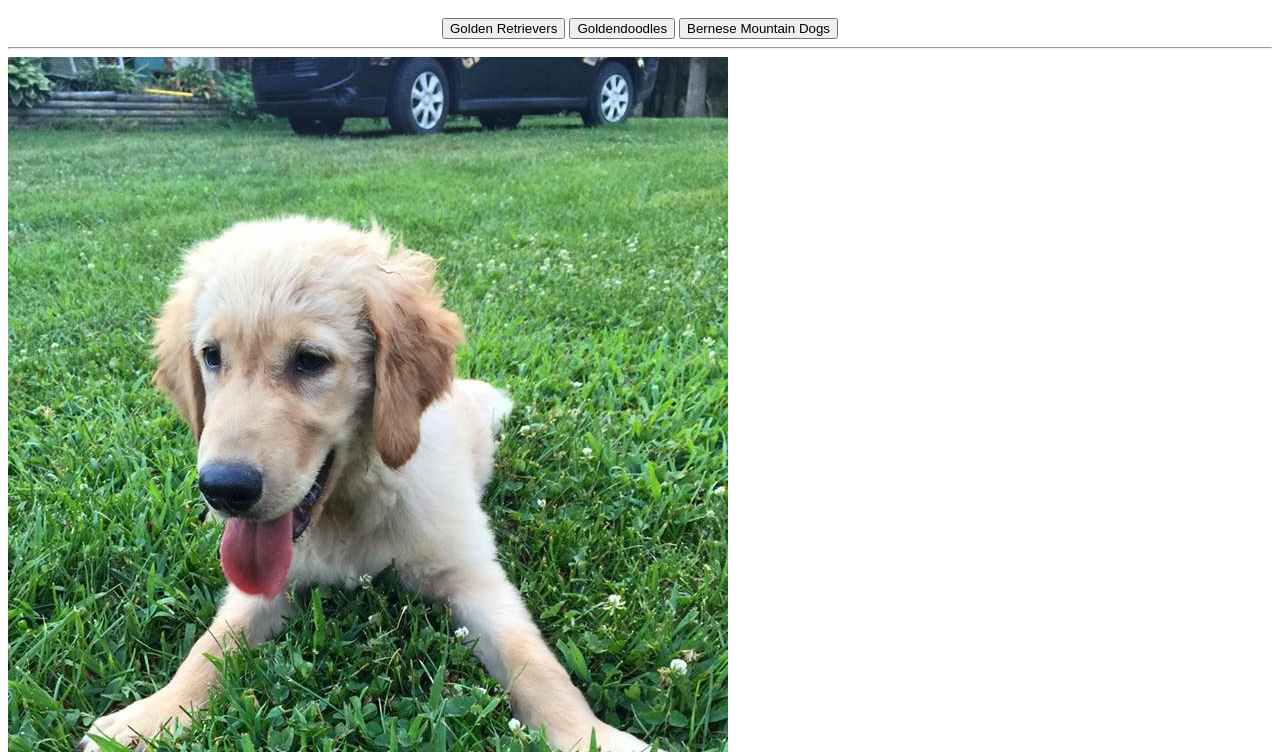
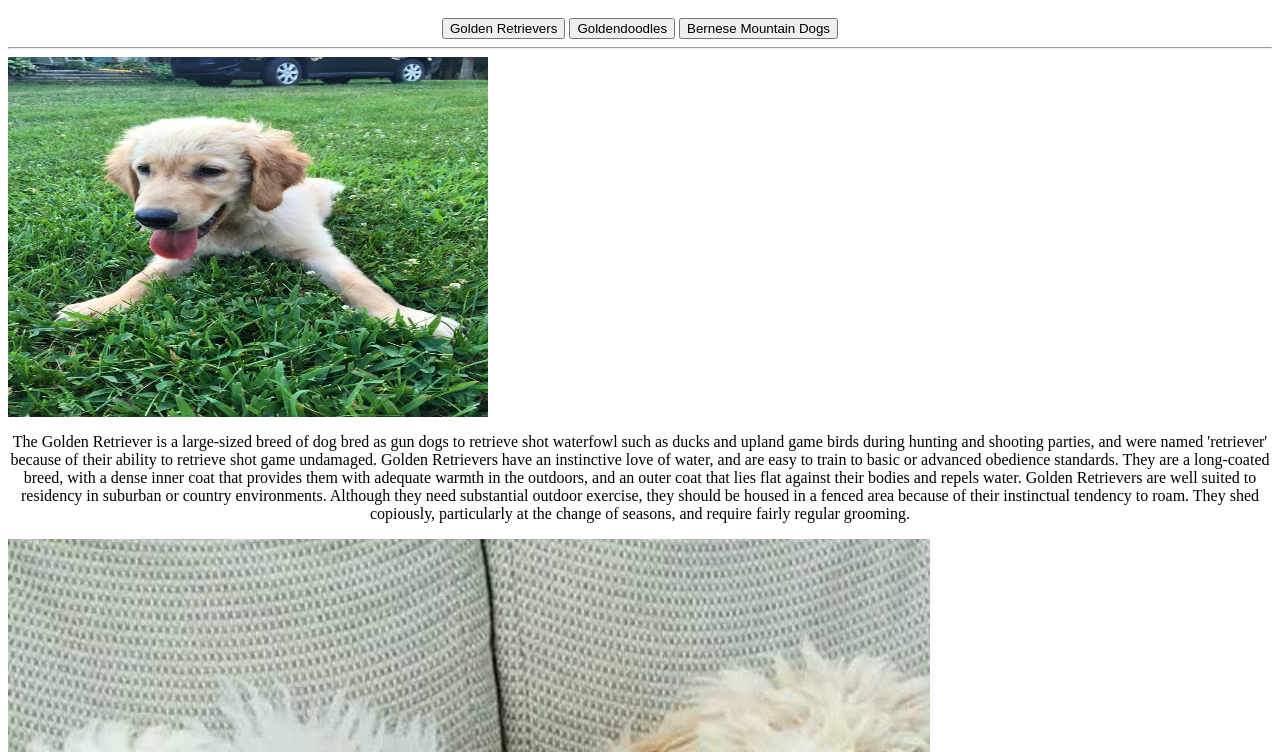
Before and after one commit to thezachcannon/thezachcannon.github.io, a website: page breeds.html in a window 1280 px wide. Shown: the part 48-800 px from the top of the page. Drawn offline with Linux system fonts and the light colour scheme.

Commit message:
Initial Commit

```diff
--- a/breeds.html
+++ b/breeds.html
@@ -7,7 +7,7 @@
 </div></center>
 <hr>
 <div ng-show="goldenView">
-<img class="aboutPic" src="goldenAbout.jpg"/>
+<img style="height: 360px; width: 480px; text-align:center"src="goldenAbout.jpg"/>
 <p style="text-align: center">
   The Golden Retriever is a large-sized breed of dog bred as gun dogs to retrieve shot waterfowl such as ducks and upland game birds during hunting and shooting parties, and were named 'retriever' because of their ability to retrieve shot game undamaged. Golden Retrievers have an instinctive love of water, and are easy to train to basic or advanced obedience standards. They are a long-coated breed, with a dense inner coat that provides them with adequate warmth in the outdoors, and an outer coat that lies flat against their bodies and repels water. Golden Retrievers are well suited to residency in suburban or country environments. Although they need substantial outdoor exercise, they should be housed in a fenced area because of their instinctual tendency to roam. They shed copiously, particularly at the change of seasons, and require fairly regular grooming.
 </p>
```
